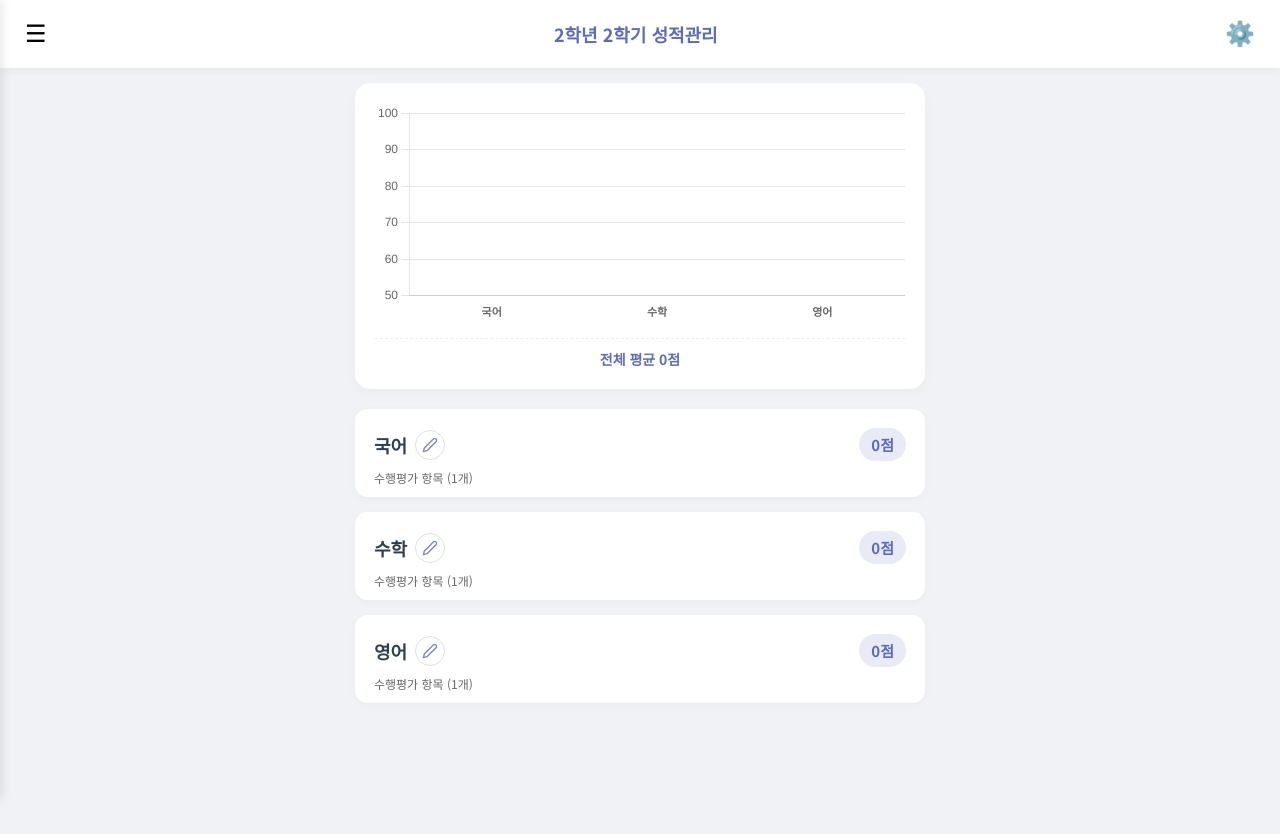
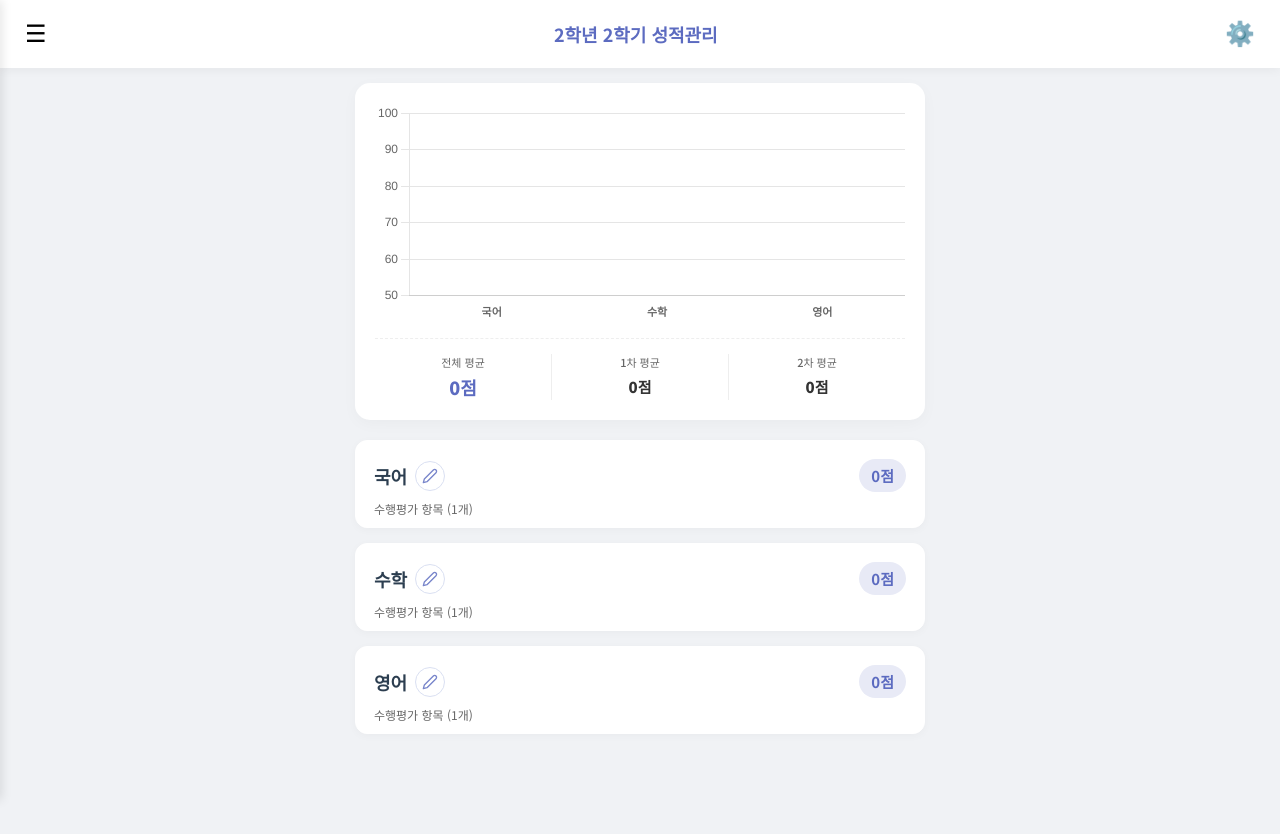
Before and after one commit to stringweek-cyber/grades, a plain HTML site: page index.html in a window 1280 px wide. Before the commit the page ends 813 px from the top, so only its background shows below. Drawn offline with nearby package versions, Linux system fonts and the light colour scheme.

Commit message:
Update index.html

```diff
--- a/index.html
+++ b/index.html
@@ -106,10 +106,25 @@
         .trend-title-area h3 { margin: 0; color: var(--primary); font-size: 18px; }
         .trend-title-area p { margin: 5px 0 0 0; font-size: 12px; color: #666; }
 
-        .chart-average {
-            margin-top: 15px; padding-top: 10px; border-top: 1px dashed #eee;
-            font-size: 14px; font-weight: bold; color: var(--primary);
+        /* 평균 점수 대시보드 스타일 (새로 추가됨) */
+        .avg-dashboard {
+            display: flex;
+            justify-content: space-between;
+            margin-top: 15px;
+            padding-top: 15px;
+            border-top: 1px dashed #eee;
         }
+        .avg-box {
+            flex: 1;
+            text-align: center;
+            border-right: 1px solid #eee;
+        }
+        .avg-box:last-child { border-right: none; }
+        .avg-label { display: block; font-size: 11px; color: #666; margin-bottom: 4px; font-weight: 500; }
+        .avg-value { font-size: 15px; font-weight: 800; color: #333; }
+
+        /* 전체 평균 강조 */
+        .avg-value.main { color: var(--primary); font-size: 18px; }
 
         /* 과목 카드 스타일 */
         .subject-card {
@@ -270,7 +285,21 @@
             <div class="chart-wrapper">
                 <canvas id="gradeChart"></canvas>
             </div>
-            <div id="chartAverage" class="chart-average">전체 평균 0점</div>
+            <!-- 평균 점수 대시보드 (수정됨) -->
+            <div id="chartAverageContainer" class="avg-dashboard">
+                <div class="avg-box">
+                    <span class="avg-label">전체 평균</span>
+                    <span class="avg-value main" id="avgTotal">0점</span>
+                </div>
+                <div class="avg-box">
+                    <span class="avg-label">1차 평균</span>
+                    <span class="avg-value" id="avgExam1">0점</span>
+                </div>
+                <div class="avg-box">
+                    <span class="avg-label">2차 평균</span>
+                    <span class="avg-value" id="avgExam2">0점</span>
+                </div>
+            </div>
         </div>
         <div id="subjectList"></div>
     </div>
@@ -602,6 +631,24 @@
         }, 0);
     }
 
+    // 지필평가 평균 계산 로직 (새로 추가됨)
+    function calculateExamAvg(nth) {
+        let total = 0;
+        let count = 0;
+        subjects.forEach(sub => {
+            // "1차" 또는 "2차" 텍스트가 있고, 지필평가인 항목 찾기
+            const perf = sub.performances.find(p =>
+                p.name.includes(nth) && checkIsWrittenExam(p.name)
+            );
+            // 해당 평가 항목이 존재하는 경우 (점수 0이어도 시험 범위면 포함)
+            if (perf) {
+                total += perf.score;
+                count++;
+            }
+        });
+        return count === 0 ? 0 : truncateScore(total / count);
+    }
+
     // 소수점 셋째자리 버림 처리 함수 (부동소수점 오차 방지 포함)
     function truncateScore(num) {
         // toFixed(4)로 미세한 오차를 보정한 뒤, 100을 곱해 내림(floor) 처리
@@ -810,7 +857,11 @@
         const avg = (sum / data.length) || 0;
         // 평균 점수도 버림 처리
         const displayAvg = truncateScore(avg);
-        document.getElementById('chartAverage').innerText = `전체 평균 ${displayAvg}점`;
+
+        // 전체 평균 UI 업데이트 (새로 추가됨)
+        document.getElementById('avgTotal').innerText = `${displayAvg}점`;
+        document.getElementById('avgExam1').innerText = `${calculateExamAvg("1차")}점`;
+        document.getElementById('avgExam2').innerText = `${calculateExamAvg("2차")}점`;
 
         myChart = new Chart(ctx, {
             type: 'bar',
@@ -818,7 +869,13 @@
                 labels: labels,
                 datasets: [{
                     label: '점수', data: data,
-                    backgroundColor: data.map(score => { if(score >= 90) return 'rgba(92, 107, 192, 0.8)'; if(score >= 70) return 'rgba(38, 198, 218, 0.8)'; return 'rgba(255, 82, 82, 0.8)'; }),
+                    backgroundColor: data.map(score => {
+                        if(score >= 90) return 'rgba(63, 81, 181, 0.8)';   // A - 파랑 (Indigo)
+                        if(score >= 80) return 'rgba(76, 175, 80, 0.8)';   // B - 초록 (Green)
+                        if(score >= 70) return 'rgba(255, 193, 7, 0.8)';   // C - 노랑 (Amber)
+                        if(score >= 60) return 'rgba(255, 152, 0, 0.8)';   // D - 주황 (Orange)
+                        return 'rgba(244, 67, 54, 0.8)';                   // E - 빨강 (Red)
+                    }),
                     borderRadius: 5, borderWidth: 0
                 }]
             },
@@ -832,13 +889,24 @@
         const newData = subjects.map(s => truncateScore(calculateTotal(s)));
         const newLabels = subjects.map(s => { const t = calculateTotal(s); const g = getGrade(t); return g ? `${s.subject}(${g})` : s.subject; });
         myChart.data.datasets[0].data = newData;
-        myChart.data.datasets[0].backgroundColor = newData.map(score => { if(score >= 90) return 'rgba(92, 107, 192, 0.8)'; if(score >= 70) return 'rgba(38, 198, 218, 0.8)'; return 'rgba(255, 82, 82, 0.8)'; });
+        myChart.data.datasets[0].backgroundColor = newData.map(score => {
+            if(score >= 90) return 'rgba(63, 81, 181, 0.8)';   // A
+            if(score >= 80) return 'rgba(76, 175, 80, 0.8)';   // B
+            if(score >= 70) return 'rgba(255, 193, 7, 0.8)';   // C
+            if(score >= 60) return 'rgba(255, 152, 0, 0.8)';   // D
+            return 'rgba(244, 67, 54, 0.8)';                   // E
+        });
         myChart.data.labels = newLabels;
         const sum = newData.reduce((a, b) => a + b, 0);
         const avg = (sum / newData.length) || 0;
         // 평균 점수 버림 처리
         const displayAvg = truncateScore(avg);
-        document.getElementById('chartAverage').innerText = `전체 평균 ${displayAvg}점`;
+
+        // 전체 평균 UI 업데이트
+        document.getElementById('avgTotal').innerText = `${displayAvg}점`;
+        document.getElementById('avgExam1').innerText = `${calculateExamAvg("1차")}점`;
+        document.getElementById('avgExam2').innerText = `${calculateExamAvg("2차")}점`;
+
         myChart.update();
     }
 </script>
```
